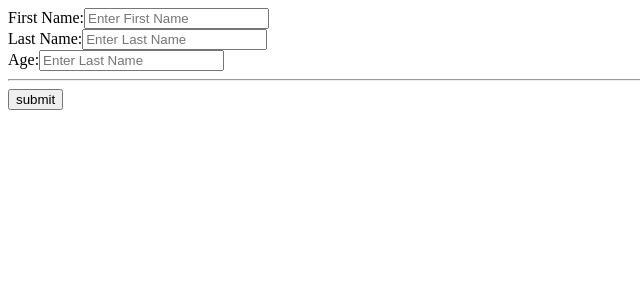
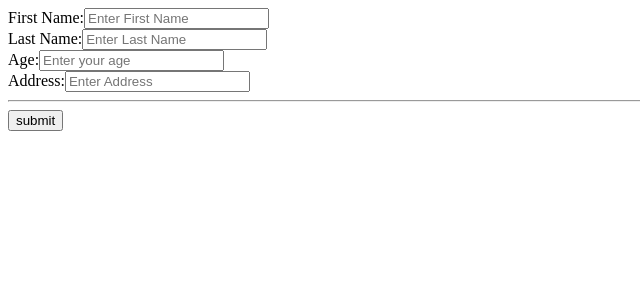
Before and after one commit to sampadadhole/resume-builder, a React (Create React App) app: page / in a window 1280 px wide. Shown: the top 300 px of the page, without its empty margins (0-640 px from the left). Built offline with nearby package versions, Linux system fonts and the light colour scheme.

Commit message:
added preview comp

```diff
--- a/src/App.js
+++ b/src/App.js
@@ -1,19 +1,15 @@
 import "./styles.css";
-import React from "react";
+import React, { useState } from "react";
 import Main from "./Components/Main";
+// import createResume from "./Components/createResume";
 
 function App() {
+  const [resumeData, setResumeData] = useState({});
+  // console.log(resumeData);
   return (
     <div>
-      <Main />
+      <Main resumeData={resumeData} setResumeData={setResumeData} />
     </div>
   );
 }
 export default App;
-// export default function App() {
-//   return (
-//     <div>
-//       <Name />
-//     </div>
-//   );
-// }
--- a/src/Components/Main.jsx
+++ b/src/Components/Main.jsx
@@ -1,40 +1,73 @@
 import React, { useState } from "react";
+import Preview from "./Preview";
+// import { render } from "react-dom";
 
-function Main() {
-  const [firstName, setFirstName] = useState("");
-  const [lastName, setLastName] = useState("");
-  const [age, setAge] = useState("");
-  const [firstNameinputBx, setFirstNameInputBx] = useState("");
-  const [lastNameinputBx, setLastNameInputBx] = useState("");
-  const [ageinputBx, setAgeInputBx] = useState("");
+function Main(props) {
+  const { setResumeData } = props;
+  const [isResumeCreated, setIsResumeCreated] = useState(false);
+  const [userDetails, setUserDetails] = useState({
+    firstName: "",
+    lastName: "",
+    age: "",
+    address: ""
+  });
 
-  function createResume(e) {
-    setFirstName(firstNameinputBx);
-    setLastName(lastNameinputBx);
-    setAge(ageinputBx);
-    setFirstName("");
-    setLastName("");
-    setAge("");
-
-    e.preventDefault();
-  }
+  // function createResume(e) {
+  //   console.log(userDetails);
+  //   setResumeData(userDetails);
+  //   setUserDetails({
+  //     firstName: "",
+  //     lastName: "",
+  //     age: "",
+  //     address: ""
+  //   });
+  //   e.preventDefault();
+  // }
 
   function handleFirstName(e) {
-    setFirstNameInputBx(e.target.value);
+    // setFirstNameInputBx(e.target.value);
+    setUserDetails({ ...userDetails, firstName: e.target.value });
   }
   function handleLastName(e) {
-    setLastNameInputBx(e.target.value);
+    // setLastNameInputBx(e.target.value);
+    setUserDetails({ ...userDetails, lastName: e.target.value });
   }
   function handleAge(e) {
-    setAgeInputBx(e.target.value);
+    // setAgeInputBx(e.target.value);
+    setUserDetails({ ...userDetails, age: e.target.value });
   }
+  function handleAddress(e) {
+    // setAgeInputBx(e.target.value);
+    setUserDetails({ ...userDetails, address: e.target.value });
+  }
+  // function resume(e) {
+  //   console.log("clicked");
+  //   setIsResumeCreated(true);
+
+  //   if (isResumeCreated === true) {
+  //     console.log(isResumeCreated);
+  //     return (
+  //       <div>
+  //         <Preview />
+  //       </div>
+  //     );
+  //   }
+  //   e.preventDefault();
+  // }
   return (
-    <form action="#" target="_blank" onSubmit={createResume}>
+    <div>
+      {isResumeCreated && (
+        <Preview
+          userDetails={userDetails}
+          setUserDetails={setUserDetails}
+          setResumeData={setResumeData}
+        />
+      )}
       <label>
         First Name:
         <input
           type="text"
-          // value={firstName}
+          value={userDetails.firstName}
           placeholder="Enter First Name"
           onChange={handleFirstName}
           // onKeyDown={handleFirstName}
@@ -43,6 +76,7 @@ function Main() {
         Last Name:
         <input
           type="text"
+          value={userDetails.lastName}
           placeholder="Enter Last Name"
           onChange={handleLastName}
           // onKeyDown={handleLastName}
@@ -51,19 +85,31 @@ function Main() {
         Age:
         <input
           type="number"
-          placeholder="Enter Last Name"
+          value={userDetails.age}
+          placeholder="Enter your age"
           onChange={handleAge}
           // onKeyDown={handleLastName}
         />
+        <br />
+        Address:
+        <input
+          type="text"
+          value={userDetails.address}
+          placeholder="Enter Address"
+          onChange={handleAddress}
+          // onKeyDown={handleLastName}
+        />
         <hr />
-        <button>submit</button>
+        <button onClick={() => setIsResumeCreated(!isResumeCreated)}>
+          submit
+        </button>
         {/* <button>
           <a href="#" target="_blank">
             submit
           </a>
         </button> */}
       </label>
-    </form>
+    </div>
   );
 }
 export default Main;
--- /dev/null
+++ b/src/Components/Preview.jsx
@@ -0,0 +1,11 @@
+// import React from "react";
+
+function Preview(props) {
+  const { userDetails } = props;
+  console.log(userDetails);
+
+  return <div>{userDetails.firstName}</div>;
+  // e.preventDefault();
+}
+
+export default Preview;
```
